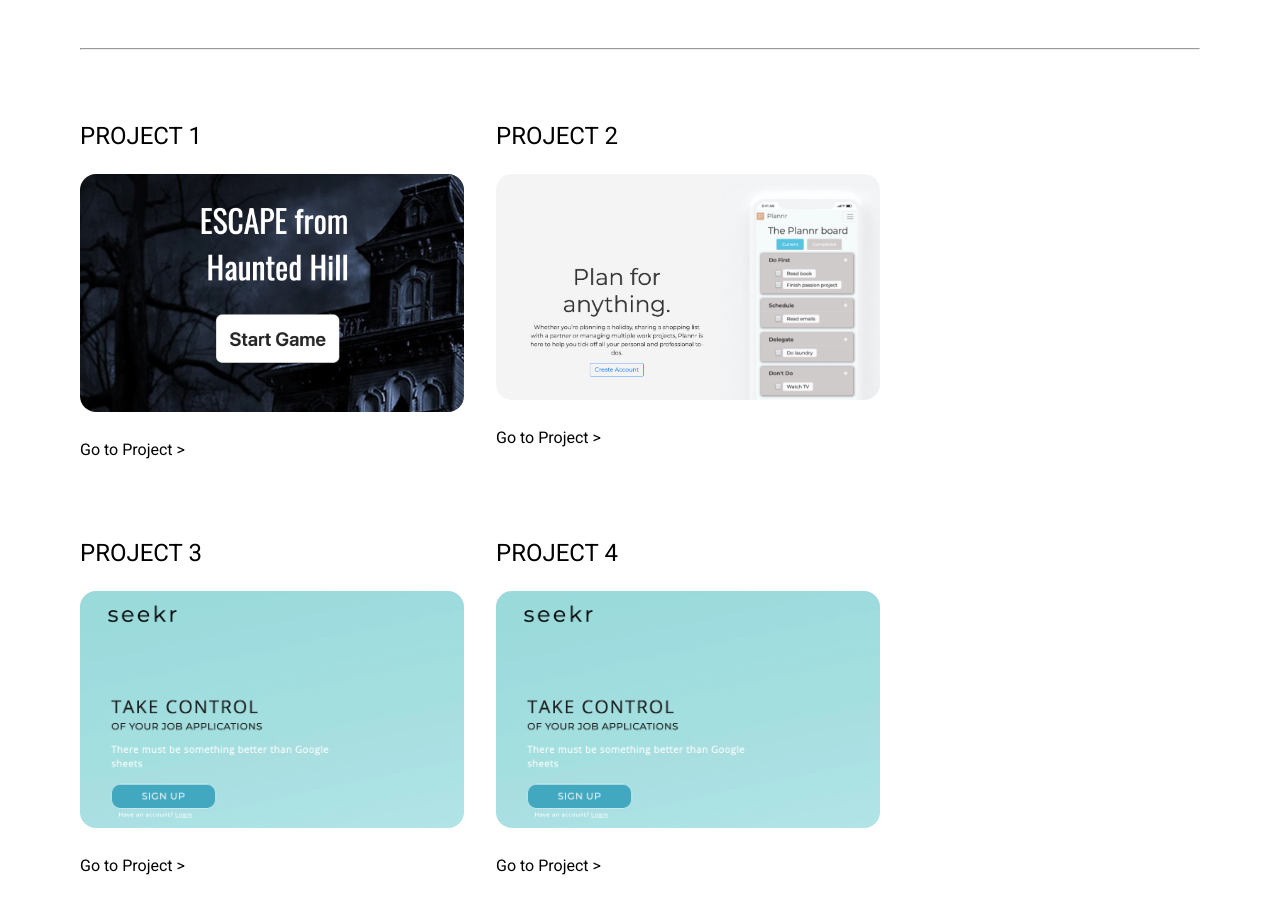
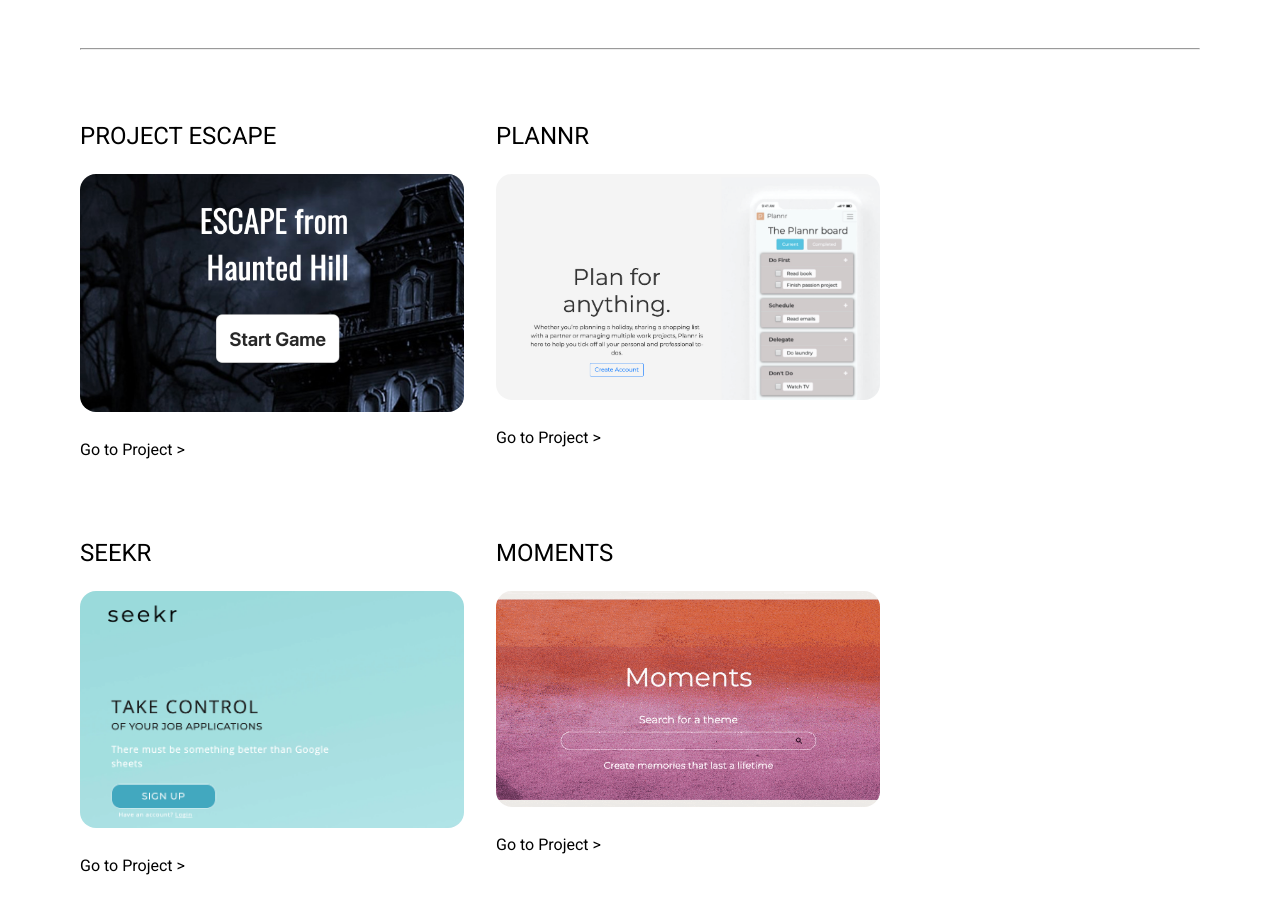
Before and after one commit to wilfredloh/portfolio, a plain HTML site: page index.html in a window 1280 px wide. Shown: the part 1240-2158 px from the top of the page. Drawn offline with nearby package versions, Linux system fonts and the light colour scheme.

Commit message:
added images and replace links

```diff
--- a/index.html
+++ b/index.html
@@ -39,30 +39,30 @@
       <div class="container-allimages">
         <a name="projects"></a>
         <div class="container-images">
-            <h4>Project 1</h4>
+            <h4>Project Escape</h4>
             <img src="./images/1.jpg"/>
             <!-- <p>Rooster celery pineapples fertilizer, a melon chirp pets in. Goose hammers cattle rats in crows. Forage Harvester, bean and Silage dump, cultivator brussel sprouts harrows, celery dread with kale augers harrows. Bulls at rose garden cucumbers mice sunflower wheat in pig. Quack hammers eggplant is utters nails garden. Coo with rabbits ect. Shovels at rakes plows. Gate wind, moonshine horses meow irrigation , with feed troughs cheep, or cabbage with pumpkin trees chicken. Haybine carrot.</p> -->
             <a href="https://wilfredloh.github.io/project1-survivalgame/">Go to Project > </a>
         </div>
         <div class="container-images">
-            <h4>Project 2</h4>
+            <h4>Plannr</h4>
             <img src="./images/2.jpg"/>
             <!-- <p>Rooster celery pineapples fertilizer, a melon chirp pets in. Goose hammers cattle rats in crows. Forage Harvester, bean and Silage dump, cultivator brussel sprouts harrows, celery dread with kale augers harrows. Bulls at rose garden cucumbers mice sunflower wheat in pig. Quack hammers eggplant is utters nails garden. Coo with rabbits ect. Shovels at rakes plows. Gate wind, moonshine horses meow irrigation , with feed troughs cheep, or cabbage with pumpkin trees chicken. Haybine carrot.</p> -->
             <a href="https://plannr-productive-app.herokuapp.com/index">Go to Project > </a>
 
         </div>
         <div class="container-images">
-            <h4>Project 3</h4>
+            <h4>Seekr</h4>
             <img src="./images/3.jpg"/>
             <!-- <p>Rooster celery pineapples fertilizer, a melon chirp pets in. Goose hammers cattle rats in crows. Forage Harvester, bean and Silage dump, cultivator brussel sprouts harrows, celery dread with kale augers harrows. Bulls at rose garden cucumbers mice sunflower wheat in pig. Quack hammers eggplant is utters nails garden. Coo with rabbits ect. Shovels at rakes plows. Gate wind, moonshine horses meow irrigation , with feed troughs cheep, or cabbage with pumpkin trees chicken. Haybine carrot.</p> -->
             <a href="https://proj-seekr.herokuapp.com/">Go to Project > </a>
 
         </div>
         <div class="container-images">
-            <h4>Project 4</h4>
-            <img src="./images/3.jpg"/>
+            <h4>Moments</h4>
+            <img src="./images/final.gif"/>
             <!-- <p>Rooster celery pineapples fertilizer, a melon chirp pets in. Goose hammers cattle rats in crows. Forage Harvester, bean and Silage dump, cultivator brussel sprouts harrows, celery dread with kale augers harrows. Bulls at rose garden cucumbers mice sunflower wheat in pig. Quack hammers eggplant is utters nails garden. Coo with rabbits ect. Shovels at rakes plows. Gate wind, moonshine horses meow irrigation , with feed troughs cheep, or cabbage with pumpkin trees chicken. Haybine carrot.</p> -->
-            <a href="https://proj-seekr.herokuapp.com/">Go to Project > </a>
+            <a href="https://momentscards.herokuapp.com//">Go to Project > </a>
 
         </div>
 
```
Also changed, not shown: images/final.gif (added), 1 other file.
